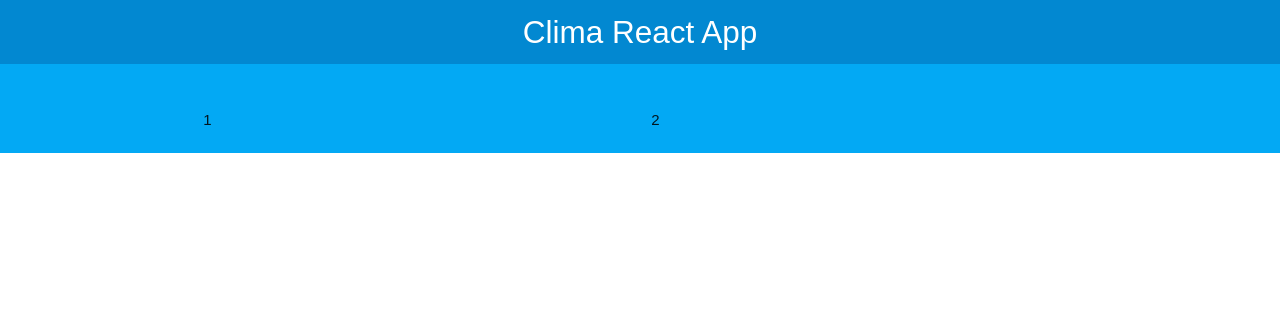
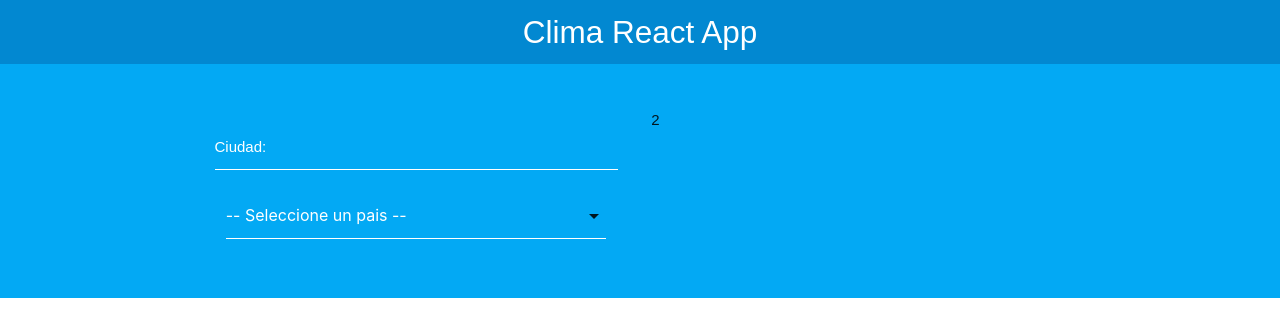
Before and after one commit to AttilioGiglio/Weather_API, a React (Create React App) app: page / in a window 1280 px wide. Shown: the top 336 px of the page. Built offline with nearby package versions, Linux system fonts and the light colour scheme.

Commit message:
adding a form

```diff
--- a/src/App.js
+++ b/src/App.js
@@ -1,4 +1,5 @@
 import React, { Fragment } from 'react';
+import Form from './Components/Form';
 import Header from './Components/Header'
 
 function App() {
@@ -11,7 +12,7 @@ function App() {
         <div className='container'>
           <div className='row'>
             <div className='col m6 s12'>
-              1
+             <Form />
             </div>
             <div className='col m6 s12'>
               2
--- a/src/Components/Form.js
+++ b/src/Components/Form.js
@@ -2,9 +2,19 @@ import React from 'react'
 
 const Form = () => {
     return (
-        <div>
-
-        </div>
+        <form className='input-field col s12'>
+            <input
+            type='text'
+            name='ciudad'
+            id='ciudad'
+            />
+            <label htmlFor='ciudad'>Ciudad:</label>
+            <div className='input-field col s12'>
+                <select name='pais' id='pais'>
+                    <option value=''>-- Seleccione un pais --</option>
+                </select>
+            </div>
+        </form>
     )
 }
 
```
